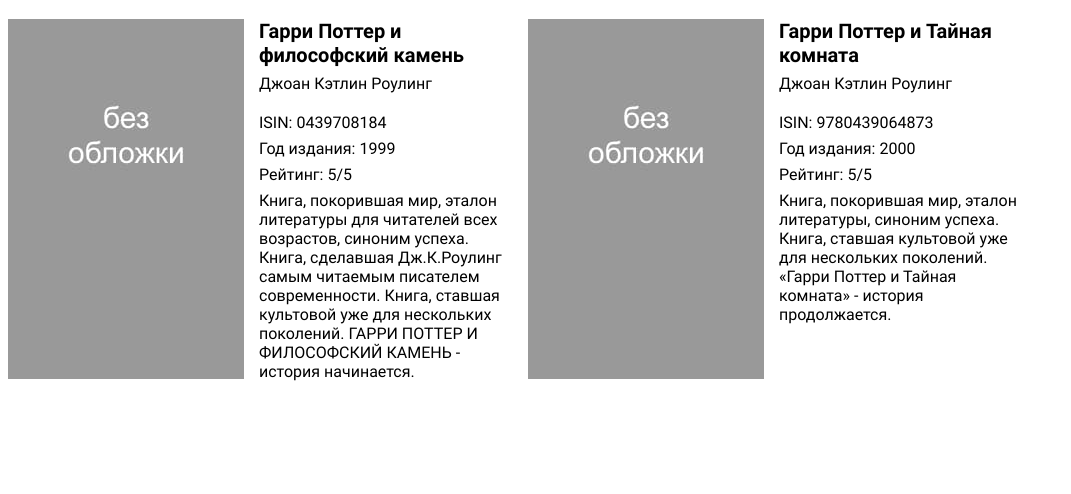
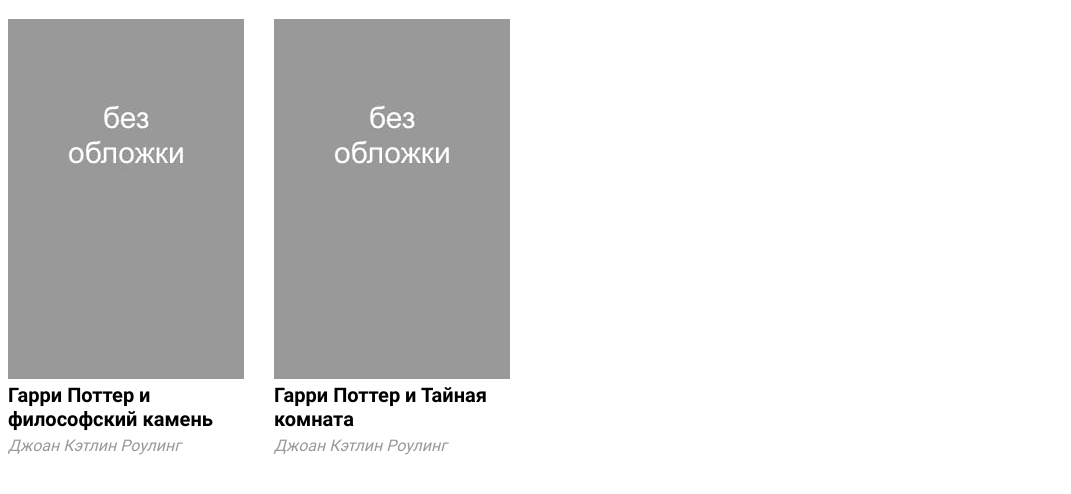
Before and after one commit to glevanov/test-library, a React app: page / in a window 1280 px wide. Shown: the part 62-556 px from the top of the page, without its empty margins (0-1071 px from the left). Built offline with nearby package versions, Linux system fonts and the light colour scheme.

Commit message:
Correct library output according to task description

```diff
--- a/public/index.html
+++ b/public/index.html
@@ -24,7 +24,7 @@
     -->
     <title>Библиотека</title>
   </head>
-  <body>
+  <body class="page">
     <noscript>You need to enable JavaScript to run this app.</noscript>
     <div id="root"></div>
     <!--
--- a/src/books.js
+++ b/src/books.js
@@ -6,7 +6,7 @@
         author: 'Джоан Кэтлин Роулинг',
         isbn: '0439708184',
         year: 1999,
-        rating: 5,
+        rating: 4.4,
     },
     {
         title: 'Гарри Поттер и Тайная комната',
@@ -15,6 +15,6 @@
         author: 'Джоан Кэтлин Роулинг',
         isbn: '9780439064873',
         year: 2000,
-        rating: 5,
+        rating: 4.7,
     },
 ];
--- a/src/index.css
+++ b/src/index.css
@@ -1,45 +1,37 @@
 @import "fonts.css";
 
-body {
+.page {
     font-family: Roboto, sans-serif;
+    font-size: 16px;
+    line-height: normal;
+    color: #000000;
 }
 
 .feed {
     display: flex;
     margin: 0;
     padding: 0;
-    column-gap: 20px;
-    row-gap: 20px;
+    column-gap: 30px;
+    row-gap: 30px;
     flex-wrap: wrap;
 
     list-style: none;
 }
 
 .book {
-    display: flex;
-    width: 500px;
+    width: 236px;
 }
 
-.book__thumb {
-    margin-right: 15px;
-}
+.book__title {
+    margin: 0 0 5px;
 
-.book__description {
-    margin: 0;
-    margin-bottom: 7px;
-
-    font-size: 16px;
-}
-
-.book__description:last-of-type {
-    margin-bottom: 0;
-}
-
-.book__description--title {
     font-weight: 700;
     font-size: 20px;
 }
 
-.book__description--author {
-    margin-bottom: 20px;
+.book__author {
+    margin: 0;
+
+    font-style: italic;
+    color: #999999;
 }
--- a/src/index.js
+++ b/src/index.js
@@ -15,7 +15,7 @@
     };
 
     const listItems = books.map((book) => (
-        <li>
+        <li key={book.isbn}>
             <article className="book">
                 <img
                     src={getCover(book.cover)}
@@ -24,14 +24,8 @@
                     height="360px"
                     className="book__thumb"
                 />
-                <div className="book__wrap">
-                    <p className="book__description book__description--title">{book.title}</p>
-                    <p className="book__description book__description--author">{book.author}</p>
-                    <p className="book__description">ISIN: {book.isbn}</p>
-                    <p className="book__description">Год издания: {book.year}</p>
-                    <p className="book__description">Рейтинг: {book.rating}/5</p>
-                    <p className="book__description">{book.description}</p>
-                </div>
+                <p className="book__title">{book.title}</p>
+                <p className="book__author">{book.author}</p>
             </article>
         </li>
     ));
```
